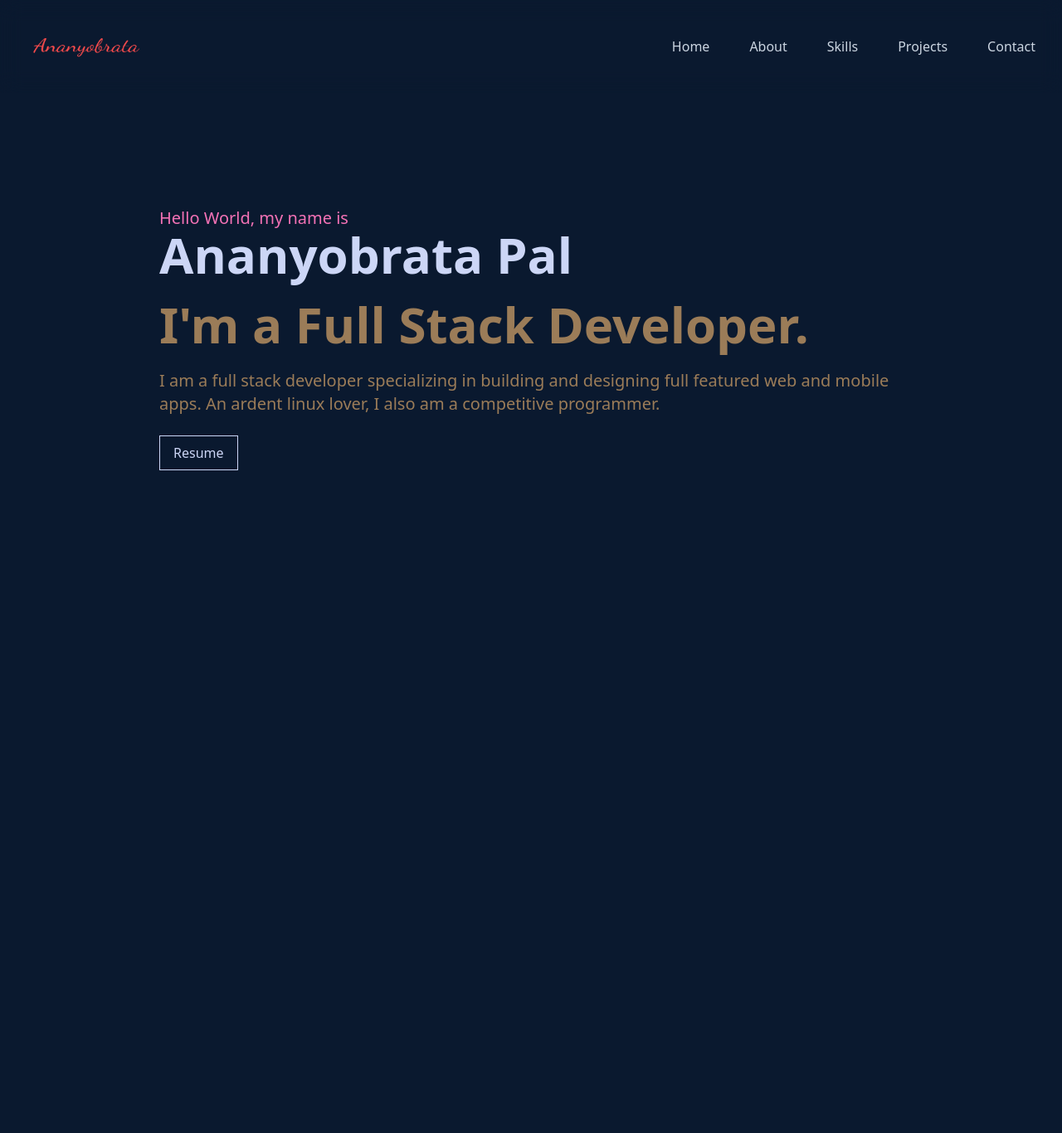
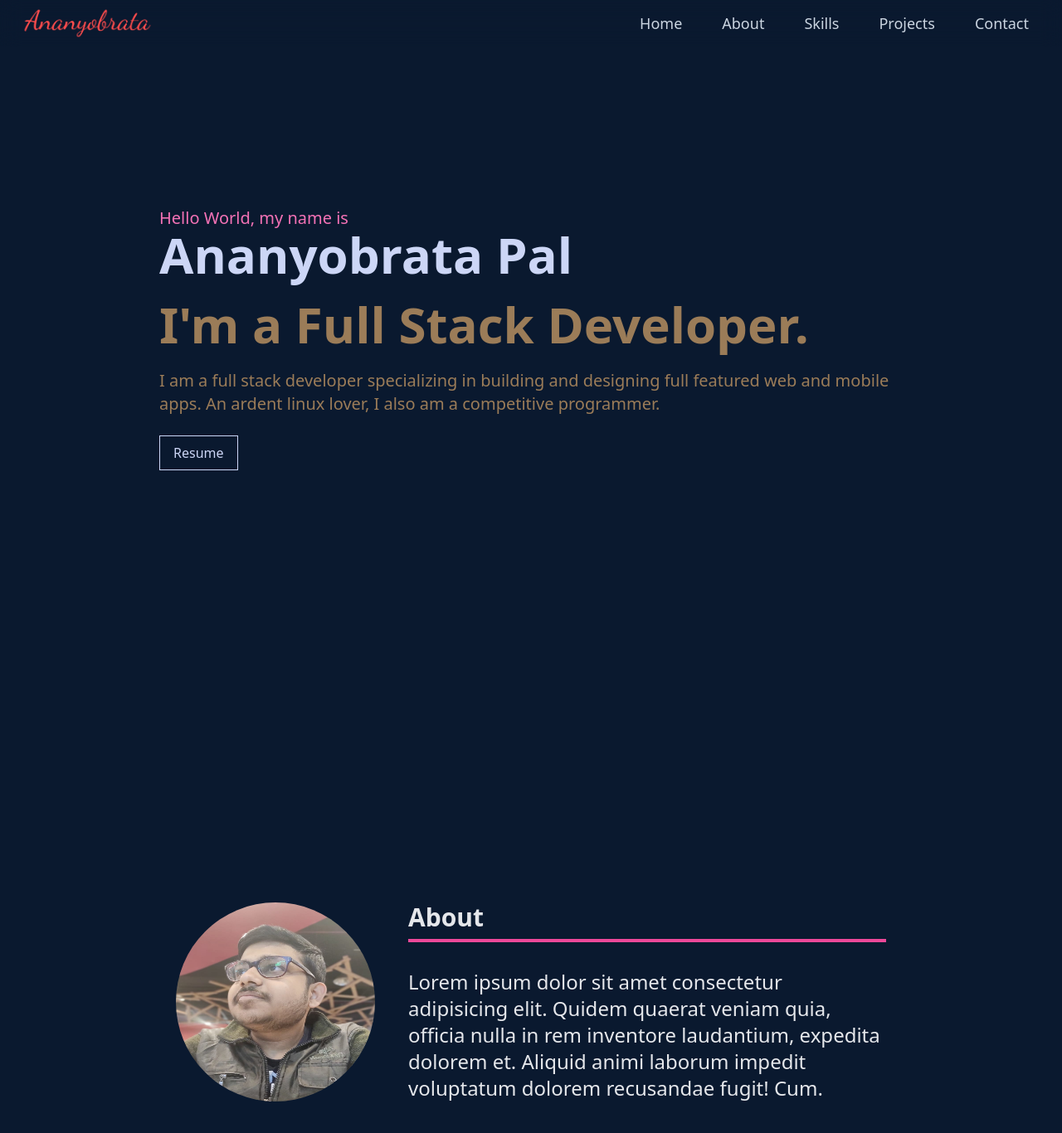
Before and after one commit to ananyo141/Portfolio, a React (Create React App) app: page / in a window 1280 px wide. Shown: the top 1366 px of the page at 83% size. Built offline with nearby package versions, Linux system fonts and the light colour scheme; the HTML template or start-up script is replaced by a standard one.

Commit message:
add face image create about page add name attributes to divs

```diff
--- a/src/components/About.jsx
+++ b/src/components/About.jsx
@@ -1,9 +1,28 @@
 import React from "react";
+import facePhoto from "../assets/face.jpeg";
 
 const About = () => {
-  return <div className="flex gap-4 h-screen">
-
-  </div>;
+  return (
+    <div
+      name="About"
+      className="flex gap-10 h-screen justify-center items-center text-gray-400"
+    >
+      <img
+        src={facePhoto}
+        className="w-60 h-60 rounded-full"
+        alt="Image of Me"
+      />
+      <div name="About String" className="space-y-8">
+        <h3 className="text-3xl font-bold border-b-4 pb-2 text-gray-200 border-pink-500">About</h3>
+        <p className="text-2xl max-w-xl text-gray-200">
+          Lorem ipsum dolor sit amet consectetur adipisicing elit. Quidem
+          quaerat veniam quia, officia nulla in rem inventore laudantium,
+          expedita dolorem et. Aliquid animi laborum impedit voluptatum dolorem
+          recusandae fugit! Cum.
+        </p>
+      </div>
+    </div>
+  );
 };
 
 export default About;
--- a/src/components/Contact.jsx
+++ b/src/components/Contact.jsx
@@ -1,7 +1,7 @@
 import React from "react";
 
 const Contact = () => {
-  return <div></div>;
+  return <div name="Contact"></div>;
 };
 
 export default Contact;
--- a/src/components/Home.jsx
+++ b/src/components/Home.jsx
@@ -2,7 +2,7 @@
 
 const Home = () => {
   return (
-    <div className="flex items-center justify-center h-screen max-w-lg lg:max-w-full">
+    <div name="Home" className="flex items-center justify-center h-screen max-w-lg lg:max-w-full">
       <div className="space-y-6 max-w-4xl">
         <h4 className="text-xl -mb-6 text-pink-400">Hello World, my name is</h4>
         <h1 className="text-6xl font-bold text-[#ccd6f6]">Ananyobrata Pal</h1>
--- a/src/components/Navbar.jsx
+++ b/src/components/Navbar.jsx
@@ -4,9 +4,9 @@
 
 const Navbar = () => {
   return (
-    <nav className="fixed top-0 left-0 flex w-full backdrop-blur-md items-center justify-between">
-      <img src={logo} className="ml-2 w-48 h-28" alt="Logo" />
-      <ul className="flex justify-between pr-8 sm:space-x-4 md:space-x-8 lg:space-x-12 text-slate-300">
+    <nav name="Navbar" className="fixed top-0 left-0 py-2 px-2 flex w-full backdrop-blur-md items-center justify-between">
+      <img src={logo} className="ml-4 w-40" alt="Logo" />
+      <ul className="flex justify-between text-lg pr-8 sm:space-x-4 md:space-x-6 lg:space-x-12 text-slate-300">
         <li className="cursor-pointer">Home</li>
         <li className="cursor-pointer">About</li>
         <li className="cursor-pointer">Skills</li>
--- a/src/components/Projects.jsx
+++ b/src/components/Projects.jsx
@@ -1,7 +1,7 @@
 import React from "react";
 
 const Projects = () => {
-  return <div></div>;
+  return <div name="Projects"></div>;
 };
 
 export default Projects;
--- a/src/components/Skills.jsx
+++ b/src/components/Skills.jsx
@@ -1,7 +1,7 @@
 import React from "react";
 
 const Skills = () => {
-  return <div></div>;
+  return <div name="Skills"></div>;
 };
 
 export default Skills;
```
Also changed, not shown: src/assets/face.jpeg (added), src/assets/logo.png.
